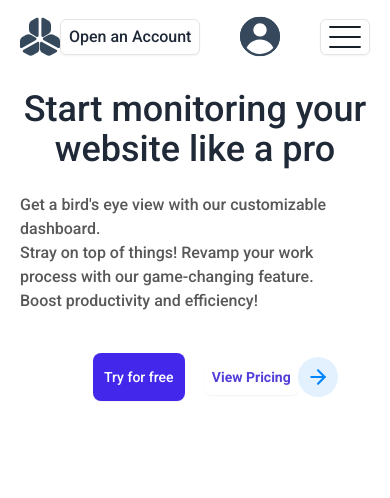
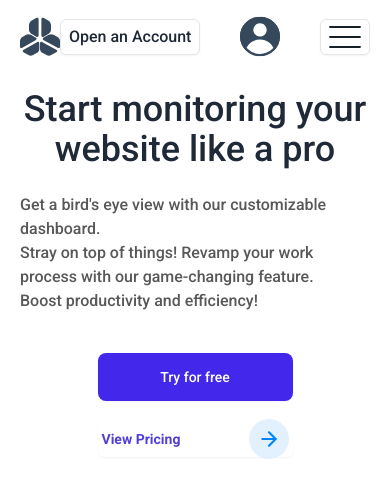
Before and after one commit to JoseBritoP/Tinker, a Next.js app: page / in a window 390 px wide. Shown: the top 498 px of the page. Built offline with nearby package versions, Linux system fonts and the light colour scheme.

Commit message:
responsive styles

```diff
--- a/src/components/shared/Hero/Pricing.tsx
+++ b/src/components/shared/Hero/Pricing.tsx
@@ -1,26 +1,20 @@
 import React from "react";
 import PricingButtons from "./PricingButtons";
-import ImageComponent from "../Navbar/ImageComponent";
 
 export default function Pricing() {
   return (
-    <aside className="flex justify-center items-center py-10 gap-x-5">
-      <div className="w-1/2 flex justify-end items-center">
+    <aside className="flex flex-col gap-y-5 md:flex-row justify-center items-center py-10 gap-x-5">
+      <div className="w-full md:w-1/2 flex  justify-center md:justify-end items-center">
         <PricingButtons
           label="Try for free"
           className="bg-[#4328eb] w-1/2 py-6 px-8 text-white rounded-lg hover:bg-[#513ecc] "
         />
       </div>
-      <div className="flex justify-start items-center w-1/2">
+      <div className="flex justify-center md:justify-start items-center w-full md:w-1/2">
         <PricingButtons
           label="View Pricing"
           className="w-1/2 text-[#523ed8] transition-colors duration-75 ease-in hover:bg-gray-10 font-semibold"
-        />
-        <ImageComponent
-          src="/assets/blue-button.svg"
-          alt="Pricing"
-          height={40}
-          width={40}
+          icon
         />
       </div>
     </aside>
--- a/src/components/shared/Hero/PricingButtons.tsx
+++ b/src/components/shared/Hero/PricingButtons.tsx
@@ -1,19 +1,32 @@
 "use client";
 import { Button } from "@/components/ui/button";
 import React from "react";
+import ImageComponent from "../Navbar/ImageComponent";
 
 interface PricingButtonsProps {
   label: string;
   className: string;
+  icon?: true;
 }
 
 export default function PricingButtons({
   label,
   className,
+  icon,
 }: PricingButtonsProps) {
   return (
-    <Button className={`${className}`} variant='menu'>
-      {label}
-    </Button>
+    <>
+      <Button className={`${className} ${icon && 'flex justify-between items-center py-4 hover:bg-sky-50'}`} variant="menu">
+        {label}
+        {icon && (
+          <ImageComponent
+            src="/assets/blue-button.svg"
+            alt="Pricing"
+            height={40}
+            width={40}
+          />
+        )}
+      </Button>
+    </>
   );
 }
```
